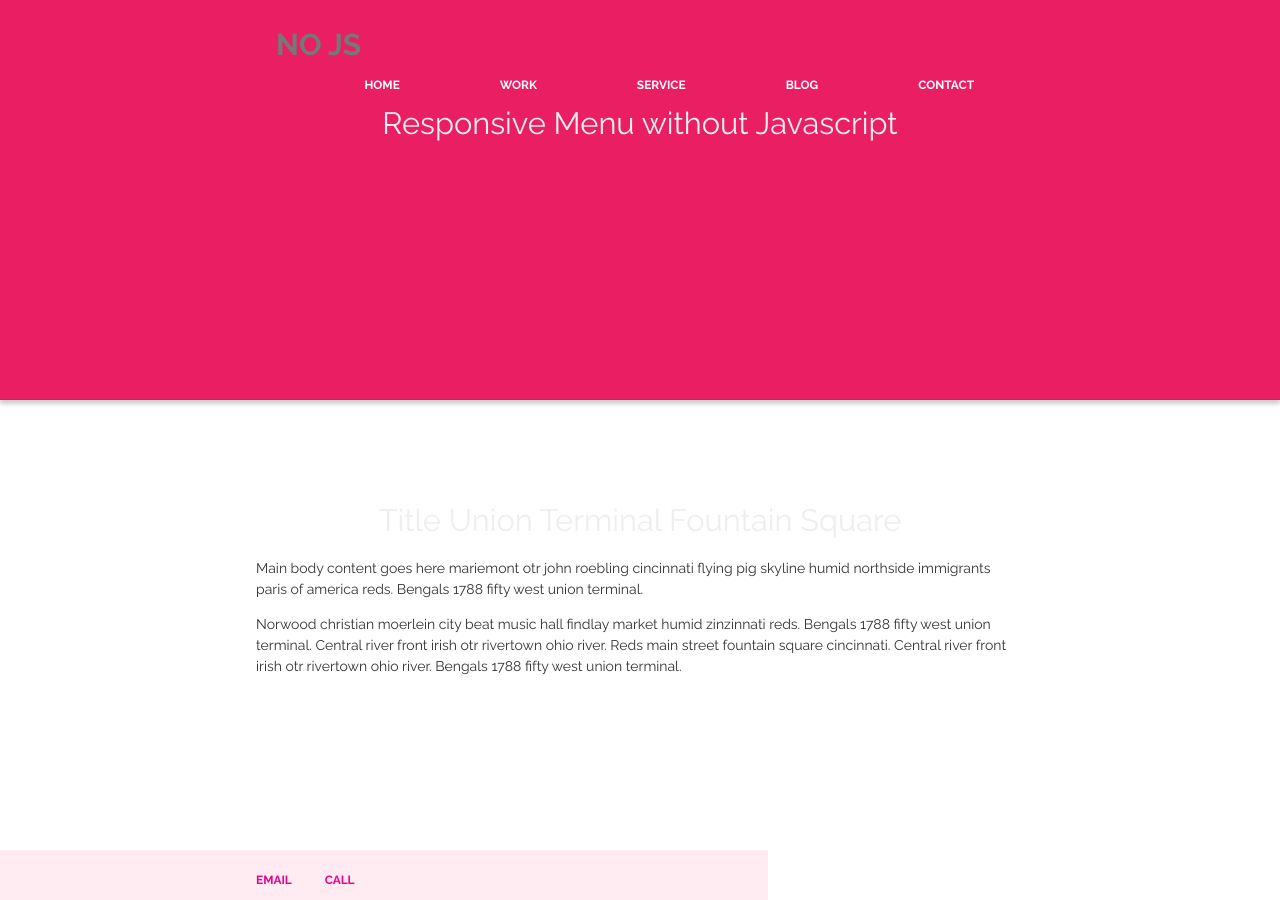
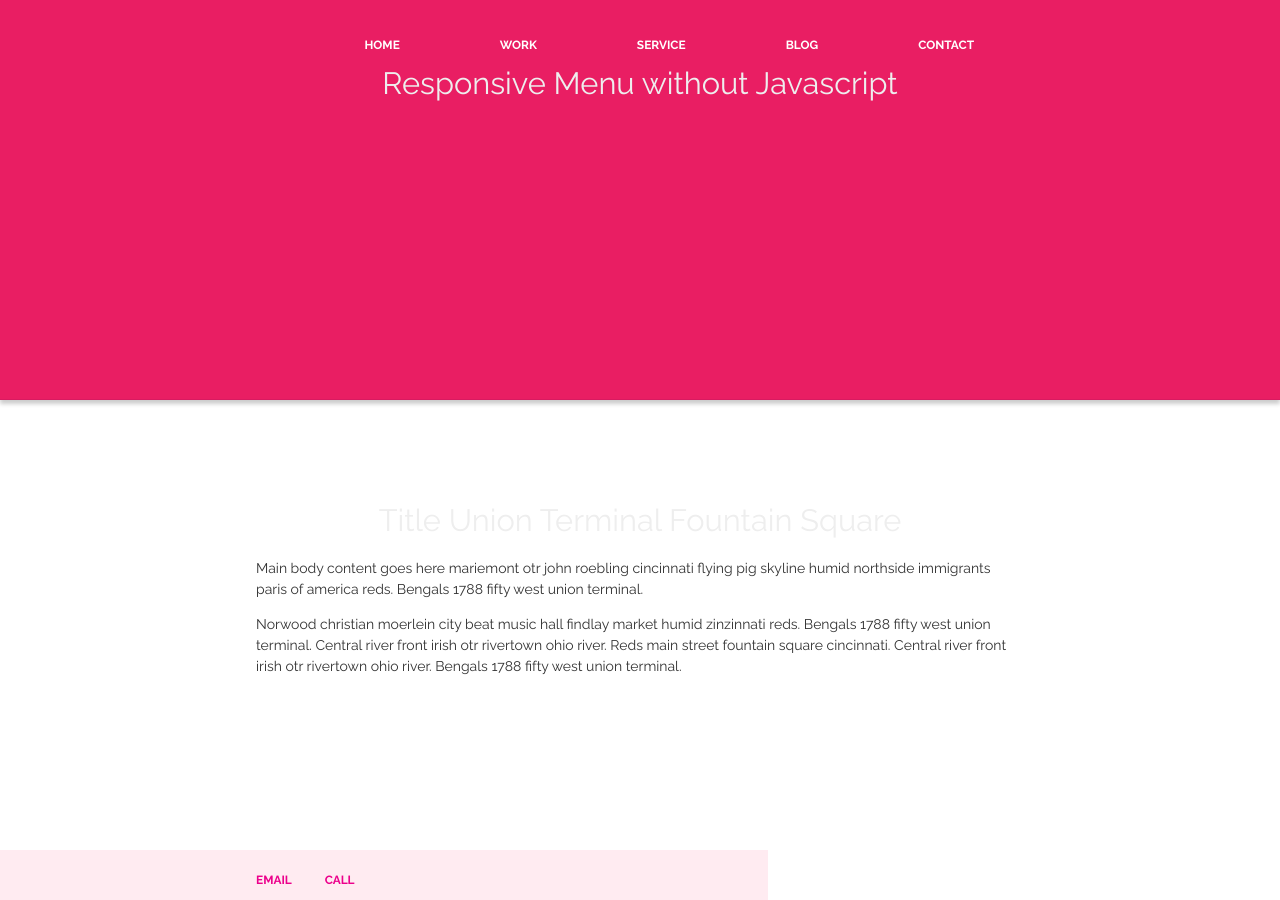
Before and after one commit to banbanbana/happybana.github.io, a Jekyll site: the page index.html, which Jekyll copies as it is, in a window 1280 px wide. Built offline with Jekyll 4.4.1, drawn with Linux system fonts in a browser that asks for light colours.

Commit message:
Update index.html

```diff
--- a/index.html
+++ b/index.html
@@ -10,7 +10,7 @@
 <header>
   <div class="inner">
     <nav>
-      <a href="#" class="logo">NO JS</a>
+      <!-- <a href="#" class="logo">NO JS</a> -->
       <input type="checkbox" id="nav" /><label for="nav"></label>
       <ul>
         <li><a href="#">Home</a></li>
```
